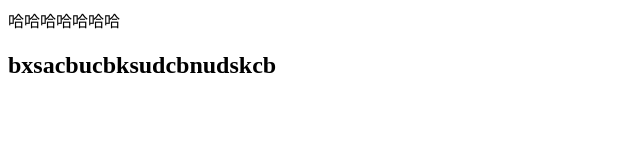
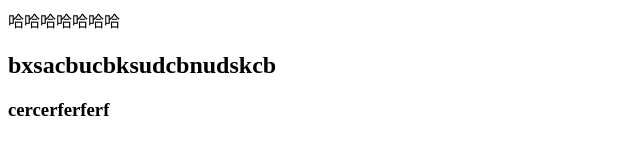
Before and after one commit to liu-xu-hui/0811-demo, a plain HTML site: page company.html in a window 1280 px wide. Shown: the whole page, without its empty margins (0-640 px from the left). Drawn offline with Linux system fonts and the light colour scheme.

Commit message:
xiugai  com

```diff
--- a/company.html
+++ b/company.html
@@ -8,5 +8,6 @@
 <body>
   哈哈哈哈哈哈哈
   <h2>bxsacbucbksudcbnudskcb</h2>
+  <h3>cercerferferf</h3>
 </body>
 </html>
```
